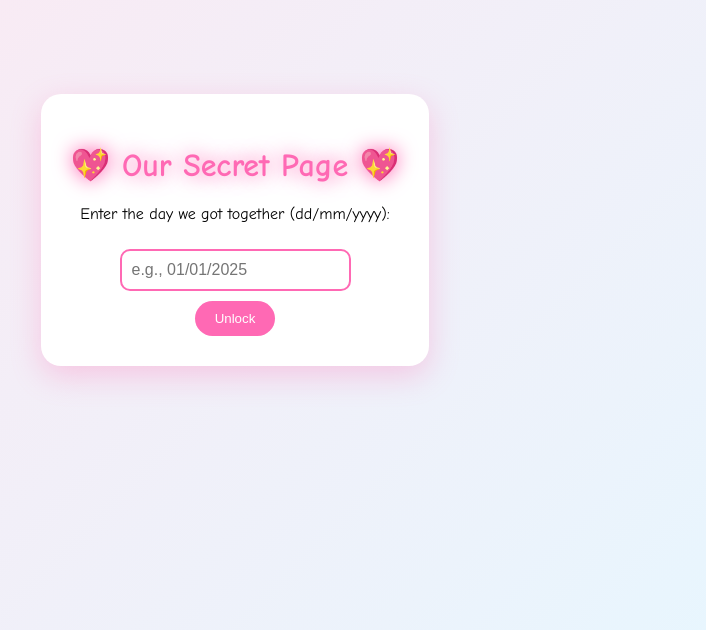
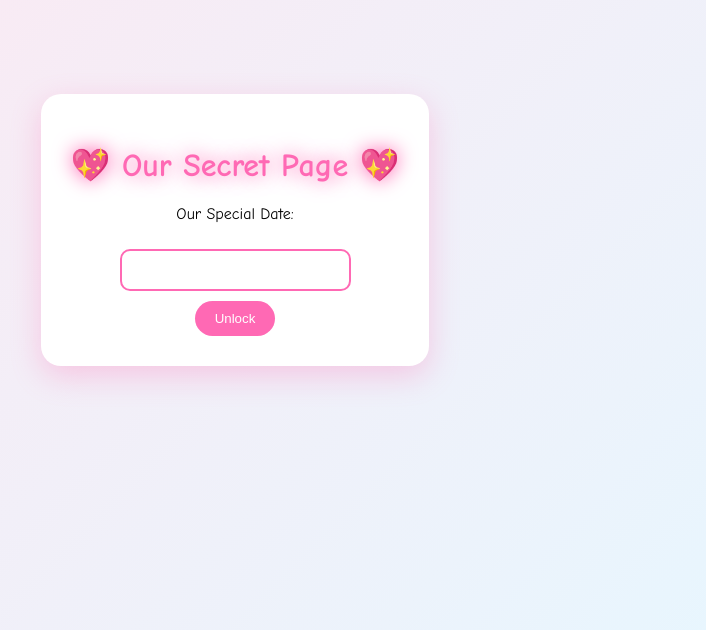
Before and after one commit to KrishYerne1247/esp_room, a plain HTML site: page index.html in a window 1280 px wide. Shown: the part 170-800 px from the top of the page, without its empty margins (405-1111 px from the left). Drawn offline with Linux system fonts and the light colour scheme.

Commit message:
Update index.html

```diff
--- a/index.html
+++ b/index.html
@@ -99,8 +99,8 @@
 <body>
   <div class="container" id="loginBox">
     <h1>💖 Our Secret Page 💖</h1>
-    <p>Enter the day we got together (dd/mm/yyyy):</p>
-    <input type="text" id="password" placeholder="e.g., 01/01/2025" />
+    <p> Our Special Date:</p>
+    <input type="text" id="password" placeholder=" " />
     <br />
     <button onclick="checkPassword()">Unlock</button>
   </div>
```
